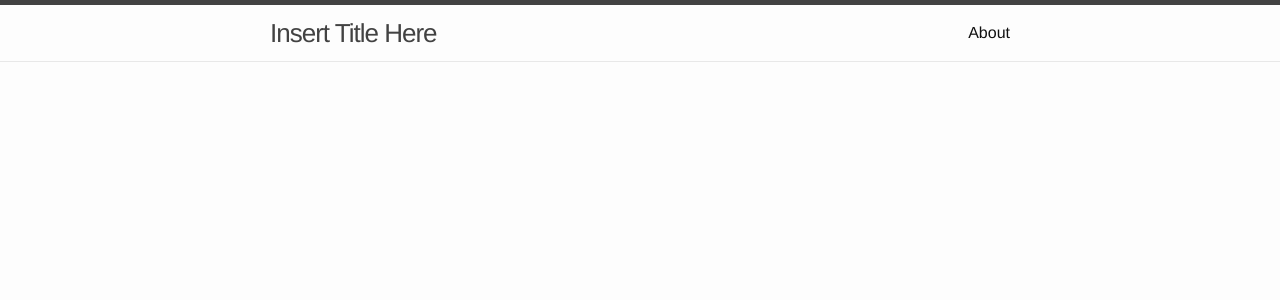
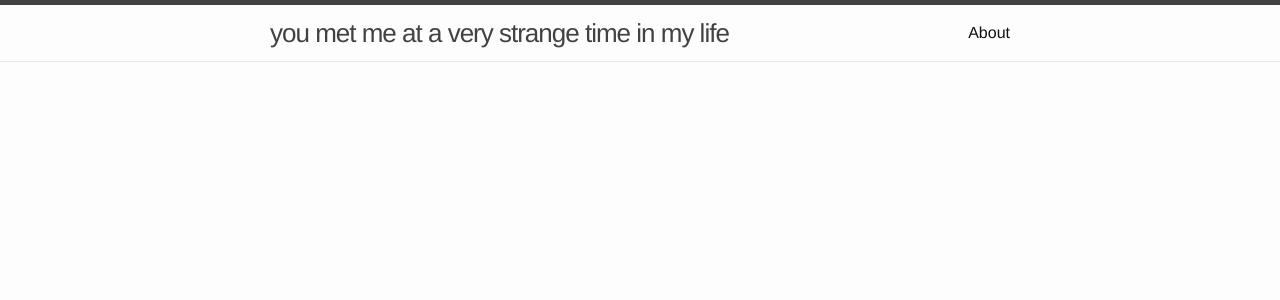
Before and after one commit to plzandtanku/plzandtanku.github.io, a Jekyll site: the page built from index.html, in a window 1280 px wide. Shown: the top 300 px of the page. Built offline with Jekyll 4.4.1, drawn with Linux system fonts in a browser that asks for light colours.

Commit message:
Update _config.yml

```diff
--- a/_config.yml
+++ b/_config.yml
@@ -6,7 +6,7 @@
 # 'jekyll serve'. If you change this file, please restart the server process.
 
 # Site settings
-title: Insert Title Here
+title: you met me at a very strange time in my life
 email: your-email@domain.com
 description: > # this means to ignore newlines until "baseurl:"
   Write an awesome description for your new site here. You can edit this
```
